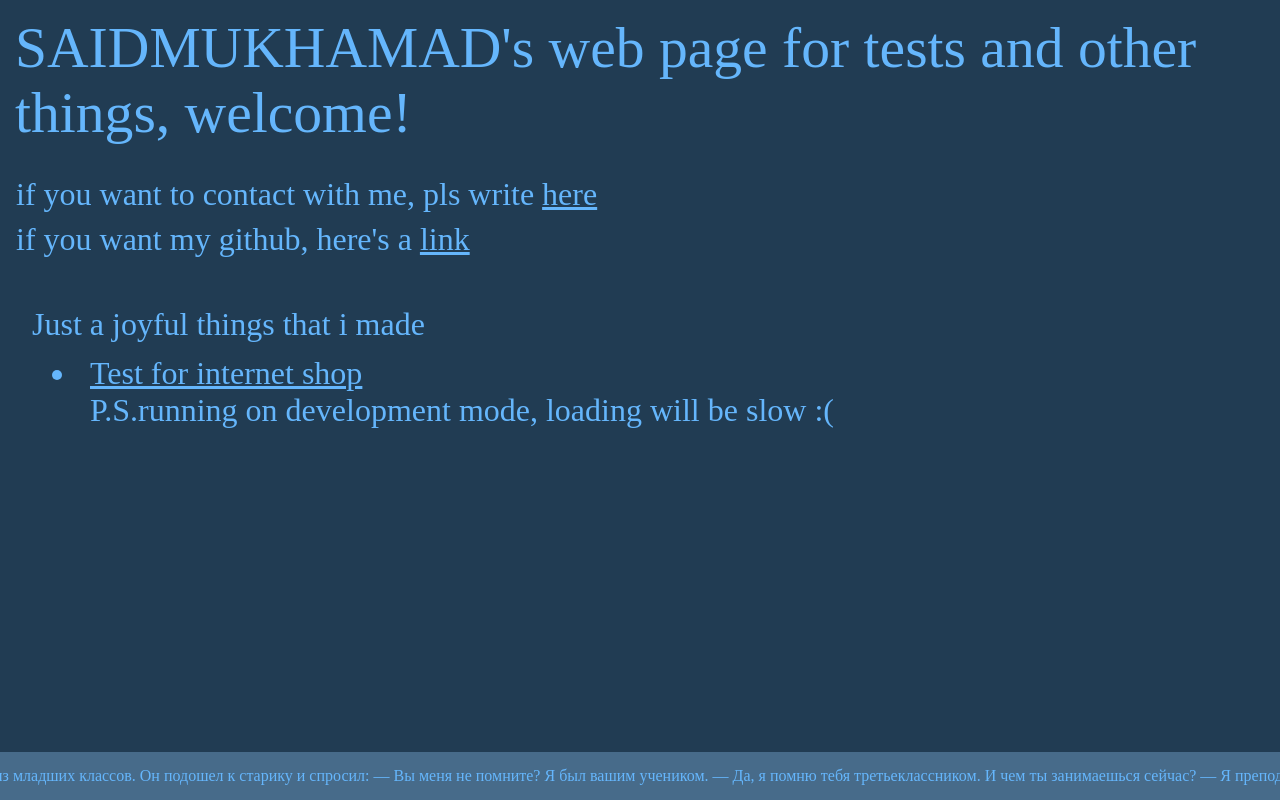
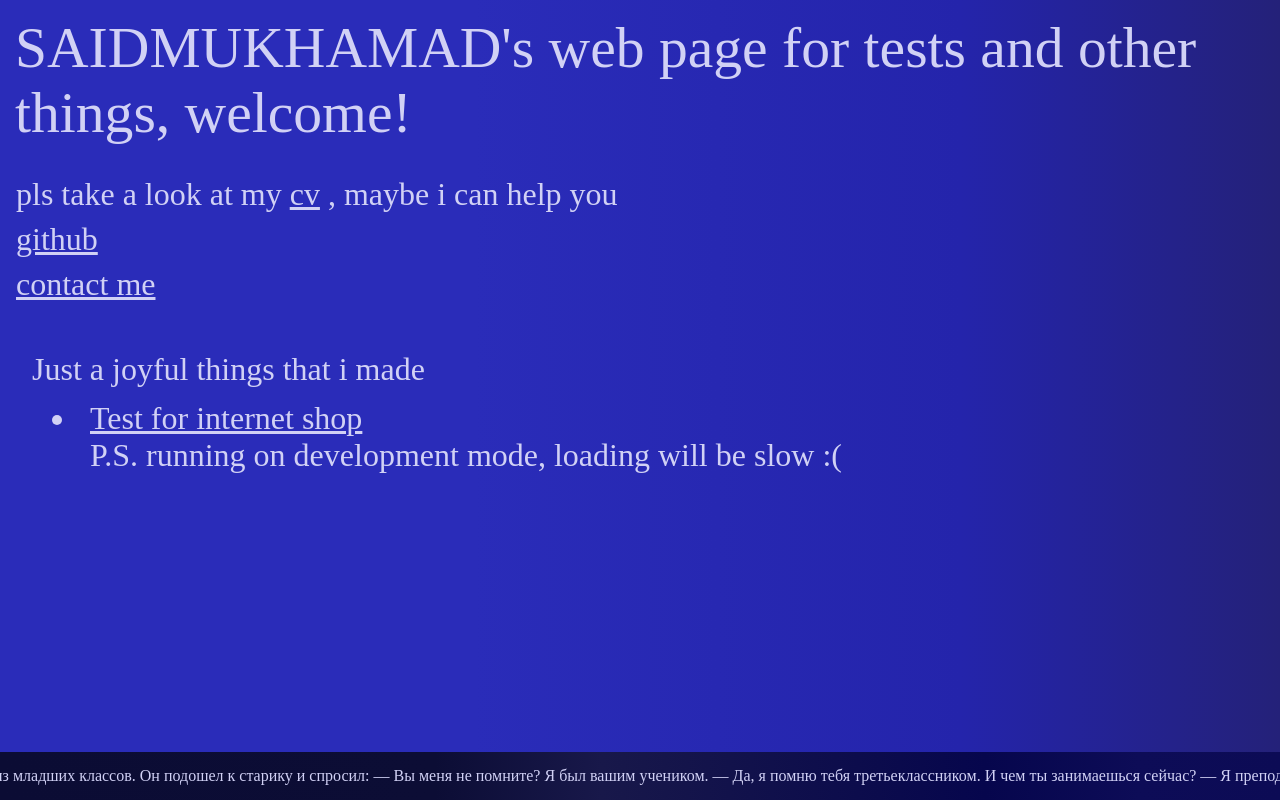
Before and after one commit to saidmukhamad/portfolio, a React (Create React App) app: page / in a window 1280 px wide. Built offline with nearby package versions, Linux system fonts and the light colour scheme.

Commit message:
color changes testing

```diff
--- a/src/App.css
+++ b/src/App.css
@@ -2,12 +2,22 @@
   margin: 0;
   padding: 0;
   color: #65b6fc;
+  color: #d1d1f5;
 }
 
 html {
   height: 100vh;
   width: 100%;
-  background-color: #213c53;
+  /* background-color: #213c53; */
+  /* background: rgb(73, 121, 217); */
+  background: rgb(42, 44, 185);
+  background: linear-gradient(
+    90deg,
+    rgba(42, 44, 185, 1) 14%,
+    rgba(42, 44, 185, 1) 37%,
+    rgba(36, 36, 171, 1) 75%,
+    rgba(36, 33, 121, 1) 100%
+  );
 
   font-size: 32px;
 }
@@ -16,7 +26,18 @@ html {
   display: flex;
   flex-direction: column;
 
-  background-color: #213c53;
+  /* background-color: #213c53; */
+
+  background: rgb(73, 121, 217);
+  background: rgb(42, 44, 185);
+  background: linear-gradient(
+    90deg,
+    rgba(42, 44, 185, 1) 14%,
+    rgba(42, 44, 185, 1) 37%,
+    rgba(36, 36, 171, 1) 75%,
+    rgba(36, 33, 121, 1) 100%
+  );
+
   align-items: flex-start;
 }
 
@@ -31,6 +52,7 @@ html {
   font-size: 4.5vw;
 
   color: #65b6fc;
+  color: #d1d1f5;
 }
 
 .contact-108 {
--- a/src/App.tsx
+++ b/src/App.tsx
@@ -14,17 +14,32 @@ function App() {
 
         <div className="contact-108">
           <p>
+            pls take a look at my{" "}
+            <a target={"_blank"} href="https://disk.yandex.ru/i/u6stEqHgakz2-g">
+              cv
+            </a>{" "}
+            , maybe i can help you
+          </p>
+          <p>
             {" "}
-            if you want to contact with me, pls write{" "}
-            <a className="telegram" href="https://t.me/saidmukhamad">
-              here
+            {/* if you want my github, here's a{" "} */}
+            <a
+              className="telegram"
+              target={"_blank"}
+              href="http://github.com/saidmukhamad/"
+            >
+              {/* link */}
+              github
             </a>{" "}
           </p>
           <p>
-            {" "}
-            if you want my github, here's a{" "}
-            <a className="telegram" href="http://github.com/saidmukhamad/">
-              link
+            <a
+              className="telegram"
+              target={"_blank"}
+              href="http://github.com/saidmukhamad/"
+            >
+              {/* link */}
+              contact me
             </a>{" "}
           </p>
         </div>
@@ -33,8 +48,11 @@ function App() {
       <ul className="what-i-did-container">
         <span>Just a joyful things that i made</span>
         <li>
-          <a href="http://62.113.105.4/"> Test for internet shop</a>
-          <p>P.S.running on development mode, loading will be slow :(</p>
+          <a target={"_blank"} href="http://62.113.105.4/">
+            {" "}
+            Test for internet shop
+          </a>
+          <p>P.S. running on development mode, loading will be slow :(</p>
         </li>
         {/* <li>
           <a href={"/calculator"}>Calculator</a>{" "}
--- a/src/components/Ticker/ticker.css
+++ b/src/components/Ticker/ticker.css
@@ -1,5 +1,27 @@
 .ticker {
   background-color: rgb(71, 107, 138);
+
+  background: rgb(11, 12, 52);
+  background: linear-gradient(
+    90deg,
+    rgba(11, 12, 52, 1) 0%,
+    rgba(24, 24, 74, 1) 47%,
+    rgba(19, 19, 89, 1) 77%,
+    rgba(36, 33, 121, 1) 100%
+  );
+
+  background: rgb(11, 12, 52);
+  background: linear-gradient(
+    90deg,
+    rgba(11, 12, 52, 1) 0%,
+    rgba(12, 13, 53, 1) 34%,
+    rgba(24, 24, 74, 1) 47%,
+    rgba(6, 6, 77, 1) 77%,
+    rgba(13, 12, 87, 1) 89%,
+    rgba(12, 11, 85, 1) 100%,
+    rgba(36, 33, 121, 1) 100%
+  );
+
   height: 6vh;
 
   overflow: hidden;
```
